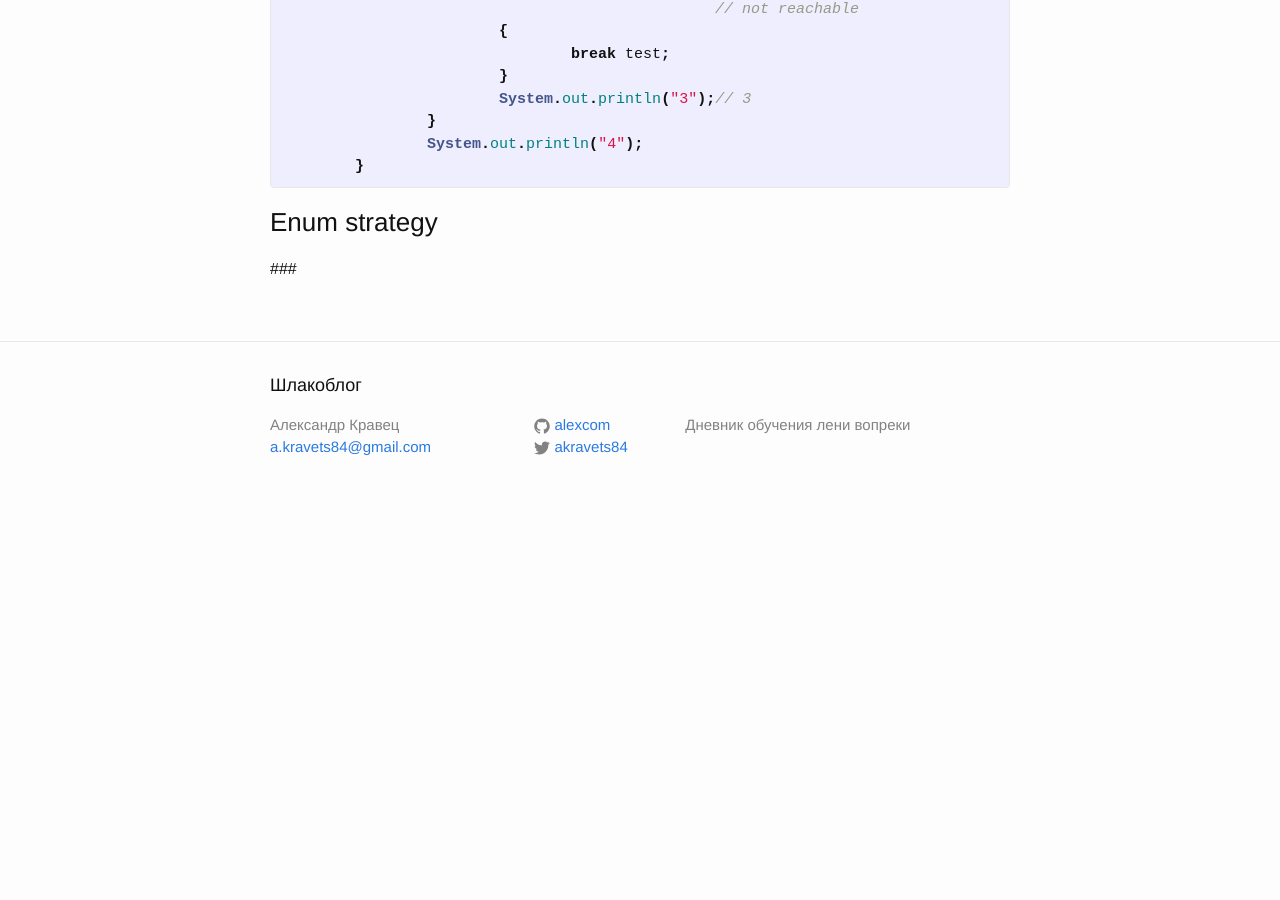
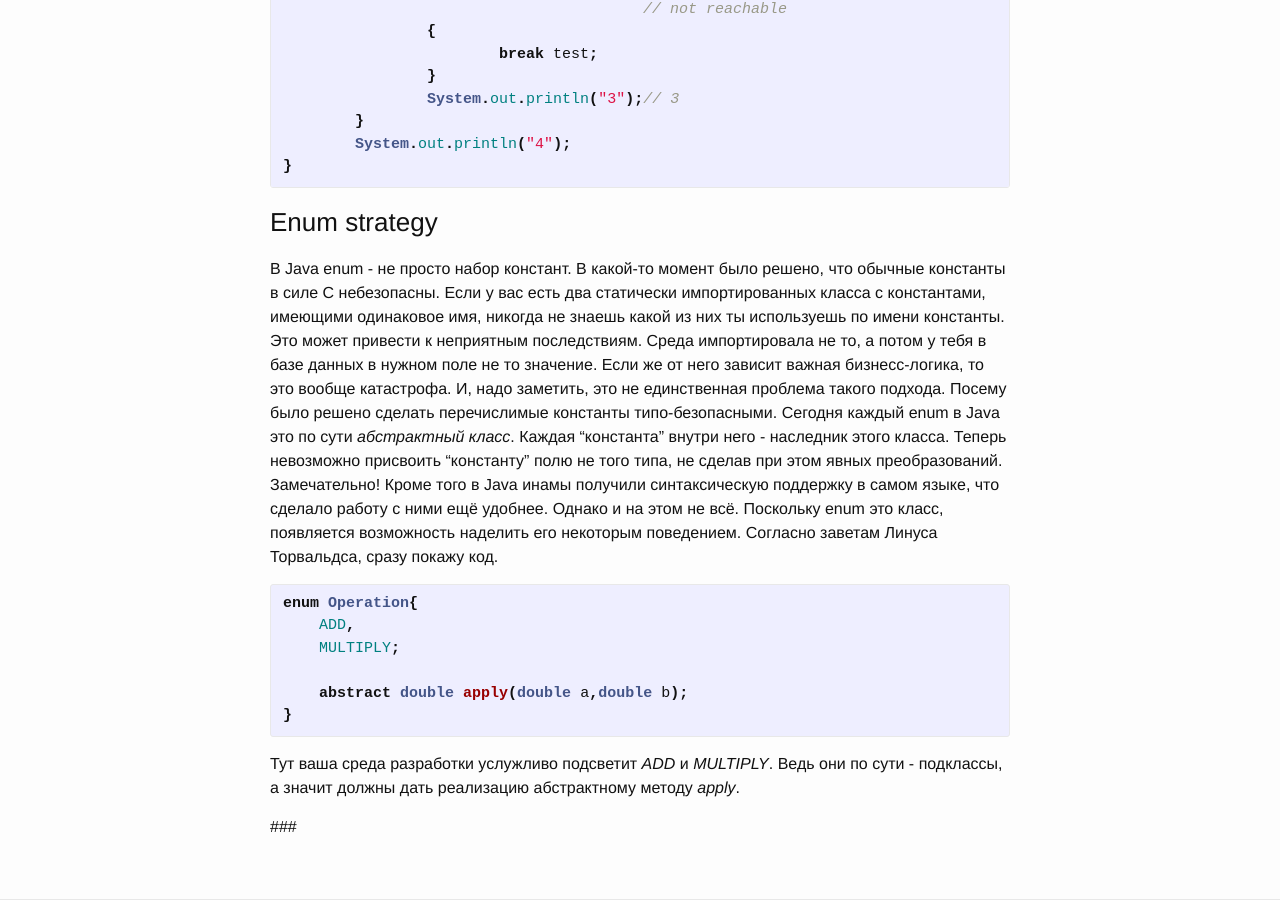
Before and after one commit to alexcom/alexcom.github.io, a Jekyll site: the page built from _posts/2015-05-12-curious-java-patterns.md, in a window 1280 px wide and 900 px high, scrolled down 599 px. Built offline with Jekyll 4.4.1, drawn with Linux system fonts in a browser that asks for light colours; before the commit the page ends 1118 px from its top, so only the background shows below that.

Commit message:
started about enums

```diff
--- a/_posts/2015-05-12-curious-java-patterns.md
+++ b/_posts/2015-05-12-curious-java-patterns.md
@@ -11,24 +11,36 @@ categories: java curious_patterns
 ###Local return
 
 {% highlight java %}
-	public static void main(String[] args)
+public static void main(String[] args)
+{
+	System.out.println("1");
+	test :
 	{
-		System.out.println("1");
-		test :
+		System.out.println("2");
+		if (true)	// this check prevents compiler from knowing that line 3 is
+					// not reachable
 		{
-			System.out.println("2");
-			if (true)	// this check prevents compiler from knowing that line 3 is
-						// not reachable
-			{
-				break test;
-			}
-			System.out.println("3");// 3
+			break test;
 		}
-		System.out.println("4");
+		System.out.println("3");// 3
 	}
+	System.out.println("4");
+}
 {% endhighlight %}
 
 ###Enum strategy
 
+В Java enum - не просто набор констант. В какой-то момент было решено, что обычные константы в силе C небезопасны. Если у вас есть два статически импортированных класса с константами, имеющими одинаковое имя, никогда не знаешь какой из них ты используешь по имени константы. Это может привести к неприятным последствиям. Среда импортировала не то, а потом у тебя в базе данных в нужном поле не то значение. Если же от него зависит важная бизнесс-логика, то это вообще катастрофа. И, надо заметить, это не единственная проблема такого подхода. Посему было решено сделать перечислимые константы типо-безопасными. Сегодня каждый enum в Java это по сути *абстрактный класс*. Каждая "константа" внутри него - наследник этого класса. Теперь невозможно присвоить "константу" полю не того типа, не сделав при этом явных преобразований. Замечательно! Кроме того в Java инамы получили синтаксическую поддержку в самом языке, что сделало работу с ними ещё удобнее. Однако и на этом не всё. Поскольку enum это класс, появляется возможность наделить его некоторым поведением. Согласно заветам Линуса Торвальдса, сразу покажу код.
+
+{% highlight java %}
+enum Operation{
+    ADD,
+    MULTIPLY;
+
+    abstract double apply(double a,double b);
+}
+{% endhighlight %}
+
+Тут ваша среда разработки услужливо подсветит *ADD* и *MULTIPLY*. Ведь они по сути - подклассы, а значит должны дать реализацию абстрактному методу *apply*.
 
 ###
```
